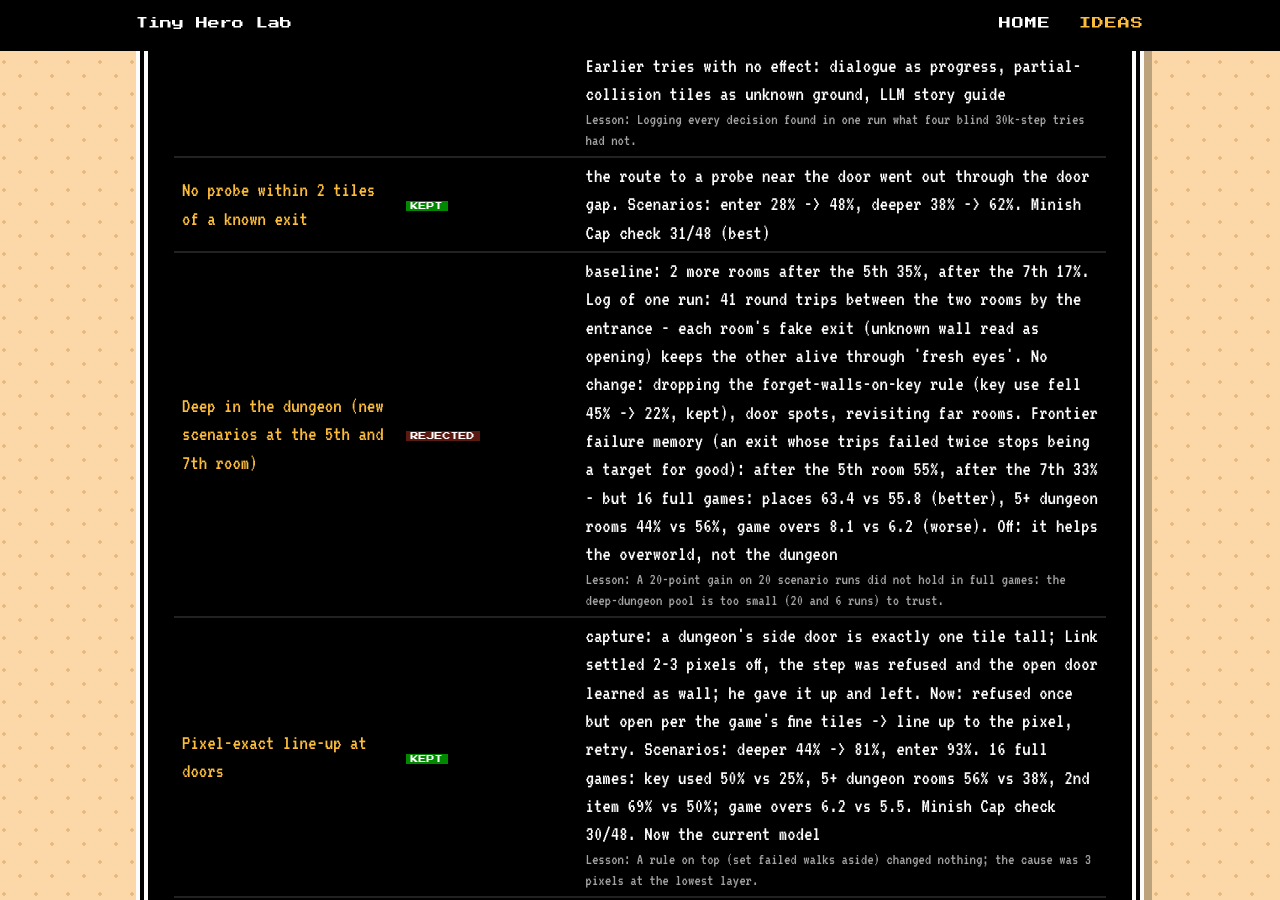
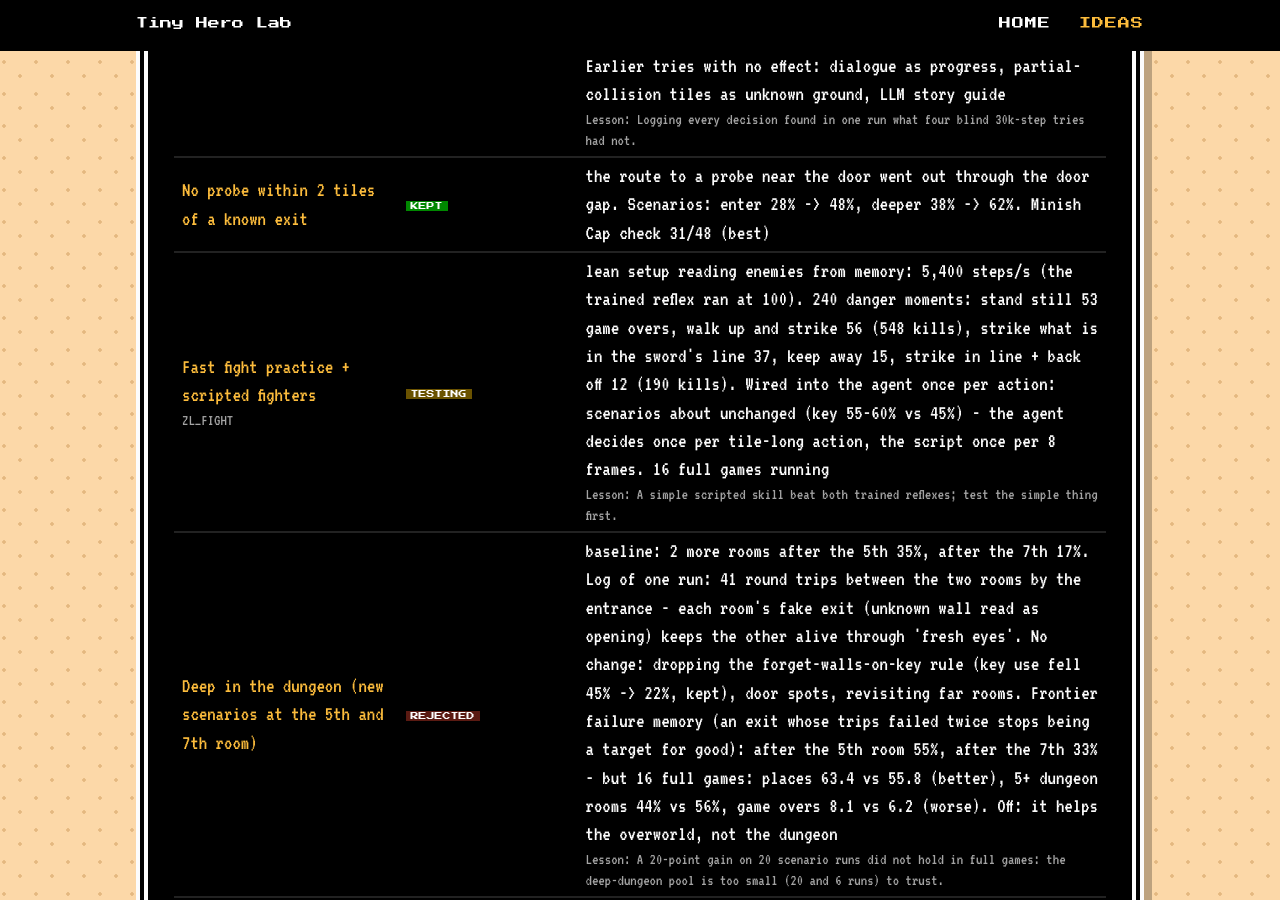
Before and after one commit to sofianedjerbi/zelda-agent-devblog, a Jekyll site: the page built from ideas.html, in a window 1280 px wide and 900 px high, scrolled down 5062 px. Built offline with Jekyll 4.4.1, drawn with Linux system fonts in a browser that asks for light colours.

Commit message:
Record: fast fight practice, scripted fighters

```diff
--- a/_data/tried.yml
+++ b/_data/tried.yml
@@ -6,6 +6,7 @@
     - {name: "No try-new-ground on a known exit", status: kept, result: "entering a dungeon every ground kind is new, and the nearest 'new' tile was the doorway behind Link: his third goal walked him back out. 3 rooms after entering: 41% -> 78%", lesson: "Found by tracing one scenario, after two wrong guesses."}
     - {name: "Minish Cap from the game's start: the town stall", status: testing, result: "decision log: the festival = talk to Zelda, she walks to her next spot, follow. 'Stay with and talk to your companion' (ZL_ESCORT): story score 101 at 25k steps instead of 37k. Then a second blocker, same in both: with Zelda following, Link keeps trying the south gate, a text box stops him (one line on screen for 8,400 steps), and his map shows a solid wall across the town to the north. 70k steps: still 5 places. Earlier tries with no effect: dialogue as progress, partial-collision tiles as unknown ground, LLM story guide", lesson: "Logging every decision found in one run what four blind 30k-step tries had not."}
     - {name: "No probe within 2 tiles of a known exit", status: kept, result: "the route to a probe near the door went out through the door gap. Scenarios: enter 28% -> 48%, deeper 38% -> 62%. Minish Cap check 31/48 (best)"}
+    - {name: "Fast fight practice + scripted fighters", switch: FIGHT, status: testing, result: "lean setup reading enemies from memory: 5,400 steps/s (the trained reflex ran at 100). 240 danger moments: stand still 53 game overs, walk up and strike 56 (548 kills), strike what is in the sword's line 37, keep away 15, strike in line + back off 12 (190 kills). Wired into the agent once per action: scenarios about unchanged (key 55-60% vs 45%) - the agent decides once per tile-long action, the script once per 8 frames. 16 full games running", lesson: "A simple scripted skill beat both trained reflexes; test the simple thing first."}
     - {name: "Deep in the dungeon (new scenarios at the 5th and 7th room)", status: rejected, result: "baseline: 2 more rooms after the 5th 35%, after the 7th 17%. Log of one run: 41 round trips between the two rooms by the entrance - each room's fake exit (unknown wall read as opening) keeps the other alive through 'fresh eyes'. No change: dropping the forget-walls-on-key rule (key use fell 45% -> 22%, kept), door spots, revisiting far rooms. Frontier failure memory (an exit whose trips failed twice stops being a target for good): after the 5th room 55%, after the 7th 33% - but 16 full games: places 63.4 vs 55.8 (better), 5+ dungeon rooms 44% vs 56%, game overs 8.1 vs 6.2 (worse). Off: it helps the overworld, not the dungeon", lesson: "A 20-point gain on 20 scenario runs did not hold in full games: the deep-dungeon pool is too small (20 and 6 runs) to trust."}
     - {name: "Pixel-exact line-up at doors", status: kept, result: "capture: a dungeon's side door is exactly one tile tall; Link settled 2-3 pixels off, the step was refused and the open door learned as wall; he gave it up and left. Now: refused once but open per the game's fine tiles -> line up to the pixel, retry. Scenarios: deeper 44% -> 81%, enter 93%. 16 full games: key used 50% vs 25%, 5+ dungeon rooms 56% vs 38%, 2nd item 69% vs 50%; game overs 6.2 vs 5.5. Minish Cap check 30/48. Now the current model", lesson: "A rule on top (set failed walks aside) changed nothing; the cause was 3 pixels at the lowest layer."}
     - {name: "Stay with the dungeon: no probes on a wall side that has a door + the area found last comes first", status: kept, result: "log of deaths and area changes: Link walked out of the dungeon, died on the overworld again and again, and never went back (the overworld's many untried exits were nearer). Scenarios: 3 rooms after entering 57% -> 85%, key used 50% -> 75%. 16 full games: key used 25% vs 13%, 5+ dungeon rooms 38% vs 19%, key picked up 50% vs 31%, nothing worse. Now the current model", lesson: "Three guesses failed (second look, go straight back, closing doorways to routes); the log of deaths and area changes showed the cause in one run."}
```
